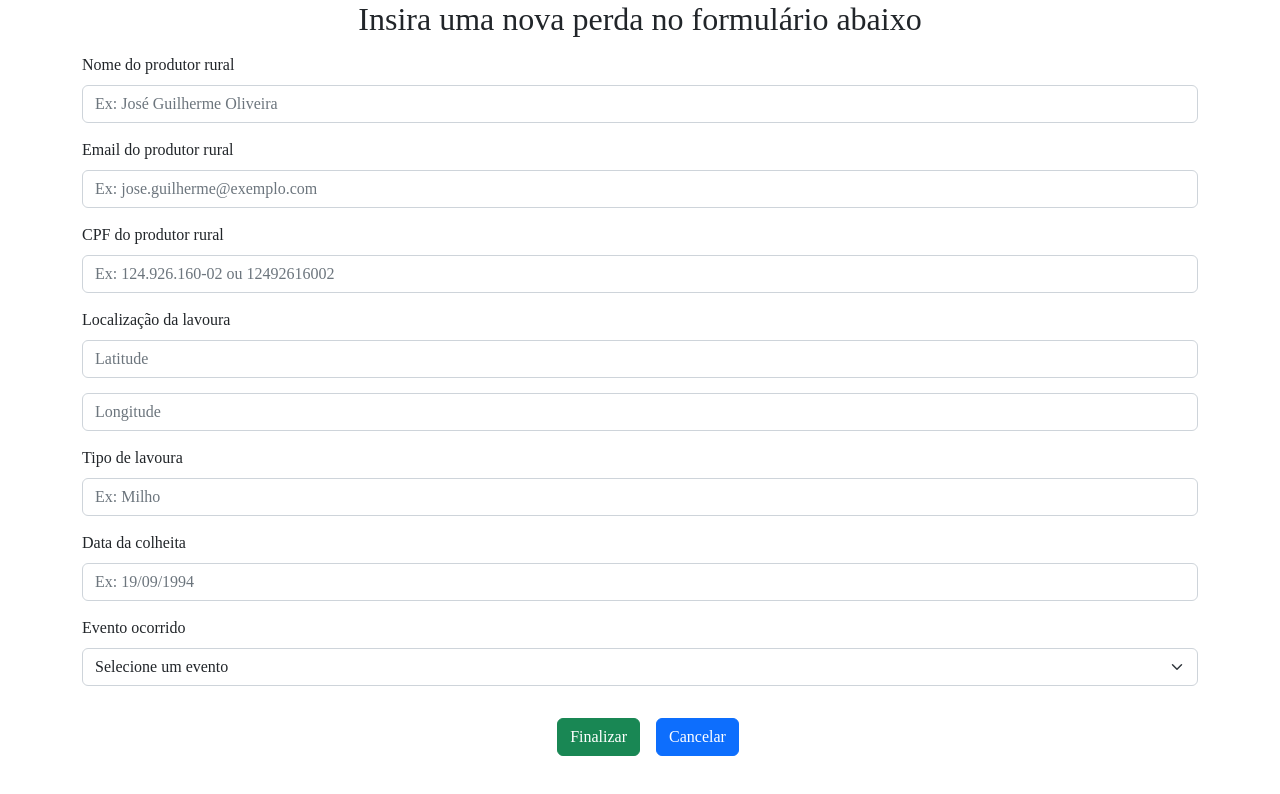
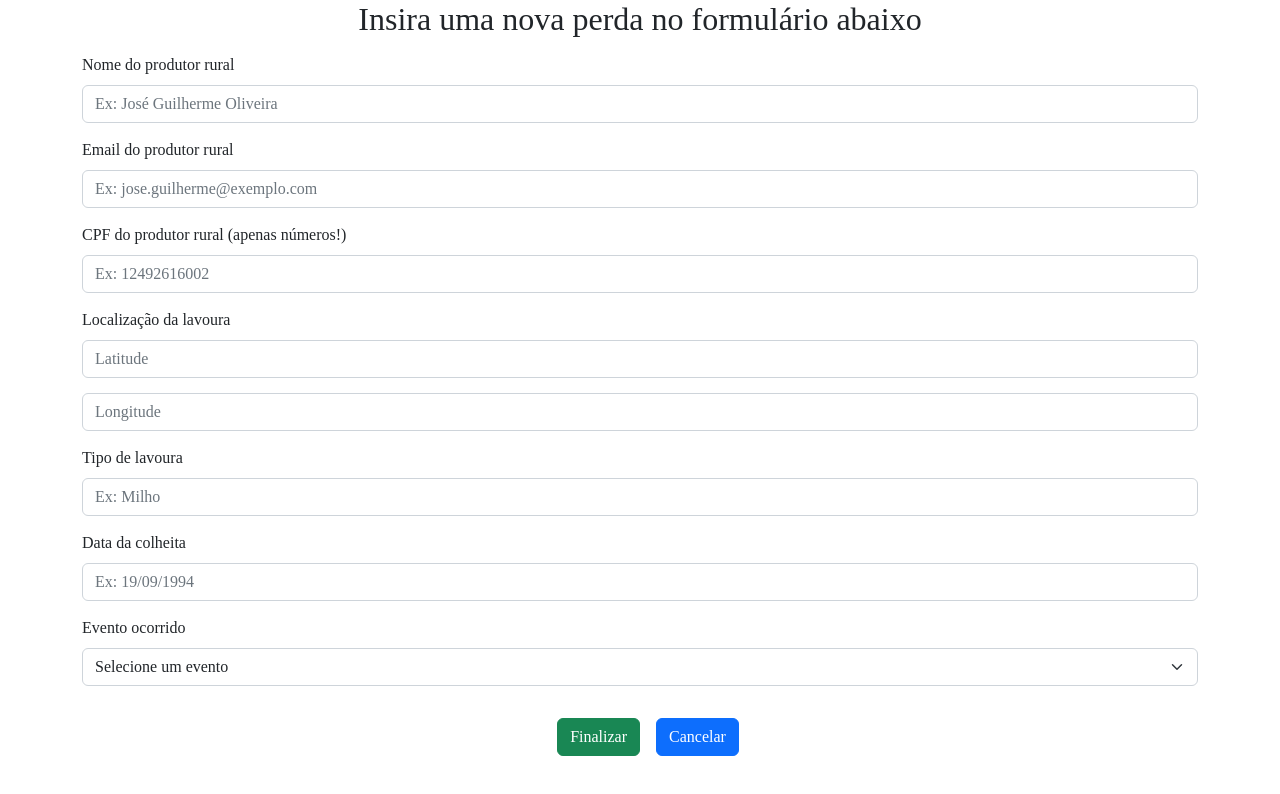
Before and after one commit to drawanz/lost-comunication-frontend, a React (Vite) app: page /insert in a window 1280 px wide. Shown: the top 794 px of the page. Built offline with nearby package versions, Linux system fonts and the light colour scheme.

Commit message:
fix: alterando o type do CPF

```diff
--- a/src/components/generalForm/GeneralForm.jsx
+++ b/src/components/generalForm/GeneralForm.jsx
@@ -48,12 +48,12 @@ export default function GeneralForm() {
         />
       </Form.Group>
       <Form.Group controlId="cpfFormGroup">
-        <Form.Label>CPF do produtor rural</Form.Label>
+        <Form.Label>CPF do produtor rural (apenas números!)</Form.Label>
         <Form.Control
-          type="text"
+          type="number"
           onChange={(e) => dispatch(changeCpf(e.target.value))}
           value={CPF}
-          placeholder="Ex: 124.926.160-02 ou 12492616002"
+          placeholder="Ex: 12492616002"
         />
       </Form.Group>
       <Form.Group controlId="localizaçãoFormGroup">
```
